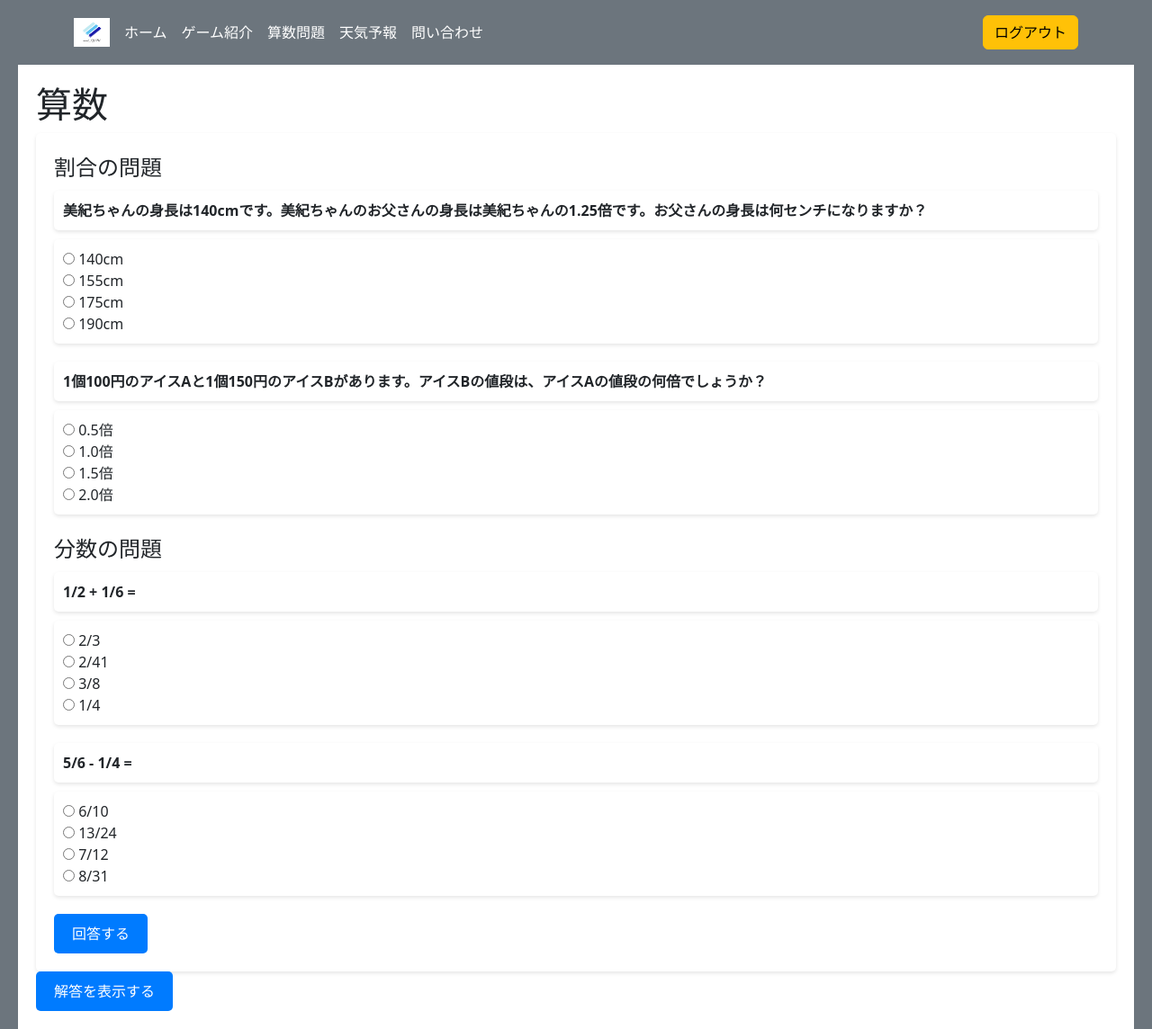
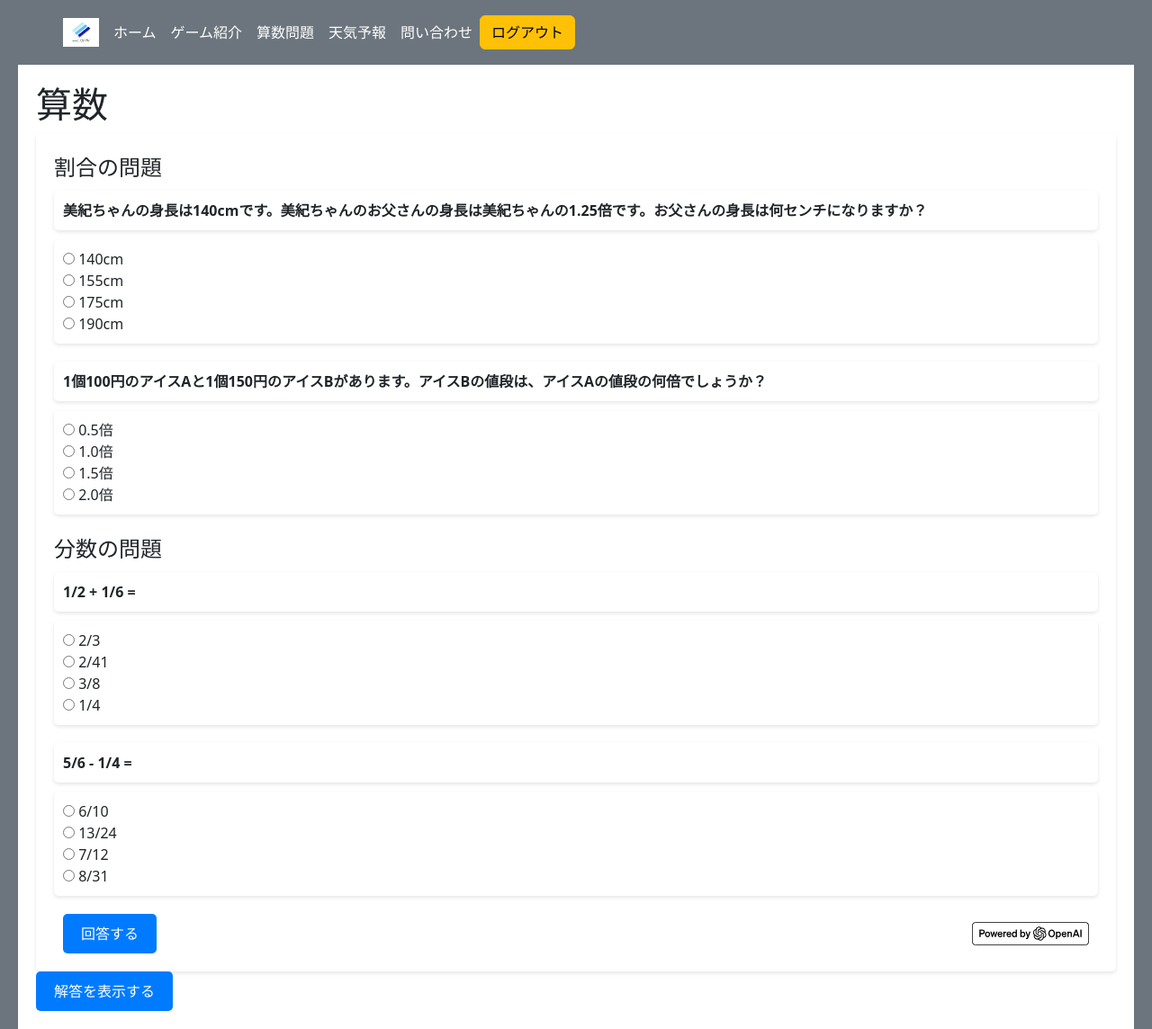
Before and after one commit to s1F102200794/created_web_servise, a Django app: page /math/height_quiz/ in a window 1280 px wide. Shown: the whole page at 90% size. Run offline with Django 5.2, Linux system fonts and the light colour scheme; a user stored in the database is signed in.

Commit message:
add_openai_logo
OpenAI APIを使用している部分にはロゴを追加しました。

```diff
--- a/chatGPT/templates/chatGPT/Chubu.html
+++ b/chatGPT/templates/chatGPT/Chubu.html
@@ -179,7 +179,10 @@
               <p>{{ chat_results }}</p>
               <hr>
               <p>ChatGPTの読み込みに時間がかかります。この機能が不要な場合は以下のボタンから元のページに戻ってください。</p>
-              <a href="{% url 'weather:Chubu' %}" class="btn btn-danger">移動</a>
+              <div class="gpt">
+                <a href="{% url 'weather:Chubu' %}" class="btn btn-danger">移動</a>
+                {% include "chatGPT/GPT_logo.html" %}
+              </div>
             </div>
           </div>
         </div>
--- a/chatGPT/templates/chatGPT/Chugoku.html
+++ b/chatGPT/templates/chatGPT/Chugoku.html
@@ -143,7 +143,10 @@
                   <p>{{ chat_results }}</p>
                   <hr>
                   <p>ChatGPTの読み込みに時間がかかります。この機能が不要な場合は以下のボタンから元のページに戻ってください。</p>
-                  <a href="{% url 'weather:Chugoku' %}" class="btn btn-danger">移動</a>
+                  <div class="gpt">
+                    <a href="{% url 'weather:Chugoku' %}" class="btn btn-danger">移動</a>
+                    {% include "chatGPT/GPT_logo.html" %}
+                  </div>
                 </div>
               </div>
             </div>
--- a/chatGPT/templates/chatGPT/Hokkaido.html
+++ b/chatGPT/templates/chatGPT/Hokkaido.html
@@ -179,7 +179,10 @@
                                     <p>{{ chat_results }}</p>
                                     <hr>
                                     <p>ChatGPTの読み込みに時間がかかります。この機能が不要な場合は以下のボタンから元のページに戻ってください。</p>
-                                    <a href="{% url 'weather:Hokkaido' %}" class="btn btn-danger">移動</a>
+                                    <div class="gpt">
+                                        <a href="{% url 'weather:Hokkaido' %}" class="btn btn-danger">移動</a>
+                                        {% include "chatGPT/GPT_logo.html" %}
+                                      </div>
                                 </div>
                             </div>
                         </div>
--- a/chatGPT/templates/chatGPT/Kanto.html
+++ b/chatGPT/templates/chatGPT/Kanto.html
@@ -159,7 +159,10 @@
                   <p>{{ chat_results }}</p>
                   <hr>
                   <p>ChatGPTの読み込みに時間がかかります。この機能が不要な場合は以下のボタンから元のページに戻ってください。</p>
-                  <a href="{% url 'weather:Kanto' %}" class="btn btn-danger">移動</a>
+                  <div class="gpt">
+                    <a href="{% url 'weather:Kanto' %}" class="btn btn-danger">移動</a>
+                    {% include "chatGPT/GPT_logo.html" %}
+                  </div>
                 </div>
               </div>
             </div>
--- a/chatGPT/templates/chatGPT/Kinki.html
+++ b/chatGPT/templates/chatGPT/Kinki.html
@@ -158,7 +158,10 @@
                   <p>{{ chat_results }}</p>
                   <hr>
                   <p>ChatGPTの読み込みに時間がかかります。この機能が不要な場合は以下のボタンから元のページに戻ってください。</p>
-                  <a href="{% url 'weather:Kinki' %}" class="btn btn-danger">移動</a>
+                  <div class="gpt">
+                    <a href="{% url 'weather:Kinki' %}" class="btn btn-danger">移動</a>
+                    {% include "chatGPT/GPT_logo.html" %}
+                  </div>
                 </div>
               </div>
             </div>
--- a/chatGPT/templates/chatGPT/Kyusyu.html
+++ b/chatGPT/templates/chatGPT/Kyusyu.html
@@ -163,7 +163,10 @@
                   <p>{{ chat_results }}</p>
                   <hr>
                   <p>ChatGPTの読み込みに時間がかかります。この機能が不要な場合は以下のボタンから元のページに戻ってください。</p>
-                  <a href="{% url 'weather:Kyusyu' %}" class="btn btn-danger">移動</a>
+                  <div class="gpt">
+                    <a href="{% url 'weather:Kyusyu' %}" class="btn btn-danger">移動</a>
+                    {% include "chatGPT/GPT_logo.html" %}
+                  </div>
                 </div>
               </div>
             </div>
--- a/chatGPT/templates/chatGPT/Shikoku.html
+++ b/chatGPT/templates/chatGPT/Shikoku.html
@@ -137,7 +137,10 @@
                   <p>{{ chat_results }}</p>
                   <hr>
                   <p>ChatGPTの読み込みに時間がかかります。この機能が不要な場合は以下のボタンから元のページに戻ってください。</p>
-                  <a href="{% url 'weather:Shikoku' %}" class="btn btn-danger">移動</a>
+                  <div class="gpt">
+                    <a href="{% url 'weather:Shikoku' %}" class="btn btn-danger">移動</a>
+                    {% include "chatGPT/GPT_logo.html" %}
+                  </div>
                 </div>
               </div>
             </div>
--- a/chatGPT/templates/chatGPT/index.html
+++ b/chatGPT/templates/chatGPT/index.html
@@ -279,7 +279,10 @@
                                     <p>{{ chat_results }}</p>
                                     <hr>
                                     <p>ChatGPTの読み込みに時間がかかります。この機能が不要な場合は以下のボタンから元のページに戻ってください。</p>
-                                    <a href="{% url 'weather:index' %}" class="btn btn-danger">移動</a>
+                                    <div class="gpt">
+                                        <a href="{% url 'weather:index' %}" class="btn btn-danger">移動</a>
+                                        {% include "chatGPT/GPT_logo.html" %}
+                                      </div>
                                 </div>
                             </div>
                         </div>
--- a/chatGPT/views.py
+++ b/chatGPT/views.py
@@ -136,7 +136,7 @@ def chat_GPT_response(api_key, latitude, longitude):
             messages=[
                 {
                     "role": "system",
-                    "content": "日本語で応答してください。 あなたは天気予報士です。openweatherから取得したJSON形式のデータをお渡しする為、そのデータをもとにポイント解説をしてください。また、傘や日焼け止めが必要かどうかを自分で判断して教えてください。なお「わかりました」などの言葉は使わずに、解説だけを話してください。次がデータです。" + str(weather_data)
+                    "content": "日本語で応答してください。 あなたは天気予報士です。openweatherから取得したJSON形式のデータをお渡しする為、そのデータをもとにポイント解説をしてください。また、傘や日焼け止めが必要かどうかを自分で判断して教えてください。なお「わかりました」などの言葉は使わずに、解説だけを話してください。次がデータです。" + str(weather_data),
                     #デバッグ用
                     #'content': 'テストメッセージです。と返してください。'
                 },
--- a/mymath/static/mymath/css/common.css
+++ b/mymath/static/mymath/css/common.css
@@ -67,3 +67,18 @@ p {
   background-color: white;
   padding: 20px;
 }
+
+.container {
+  display: flex;
+  align-items: center;
+  padding: 0 !important;
+}
+
+.ans {
+  margin-right: auto;
+}
+
+.openai_logo_right {
+  display: flex;
+  align-items: center;
+}
--- a/mymath/templates/mymath/quiz.html
+++ b/mymath/templates/mymath/quiz.html
@@ -70,7 +70,12 @@
                         </p>
                     </div>
                 </fieldset>
-                <button type="submit" class="ans">回答する</button>
+                <div class="container">
+                    <button type="submit" class="ans">回答する</button>
+                    <div class="openai_logo_right">
+                      <img src="{% static 'mymath/powered_by_openai.svg' %}" class="openai_logo" width="130" alt="ロゴ">
+                    </div>
+                  </div>
             </form>
 
             {% if height_result %}
```
Also changed, not shown: chatGPT/static/chatGPT/css/weather.css (+17 -0 lines), chatGPT/templates/chatGPT/GPT_logo.html (added, +10 -0 lines), chatGPT/templates/chatGPT/Tohoku.html (+6 -3 lines), chatGPT/static/chatGPT/img/powered_by_openai.svg (added), db.sqlite3, mymath/static/mymath/powered_by_openai.svg (added).
